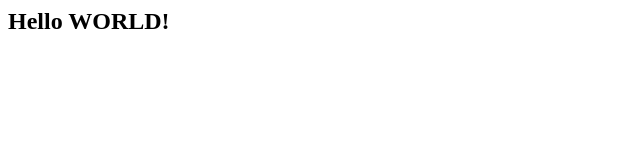
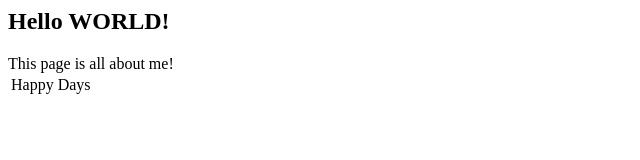
Before and after one commit to dlash02ms/dlash02ms.github.io, a plain HTML site: page index.html in a window 1280 px wide. Shown: the whole page, without its empty margins (0-640 px from the left). Drawn offline with Linux system fonts and the light colour scheme.

Commit message:
Update index.html

```diff
--- a/index.html
+++ b/index.html
@@ -1,5 +1,9 @@
 <html>
   <body>
     <h2> Hello WORLD! </h2>
+    This page is all about me!
+    <table boder='1'>
+      <tr><td> Happy </td><td> Days </td></tr>
+    </table>
   </body>
   </html>
```
